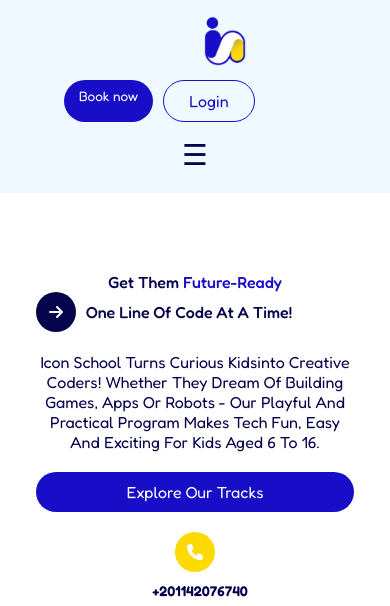
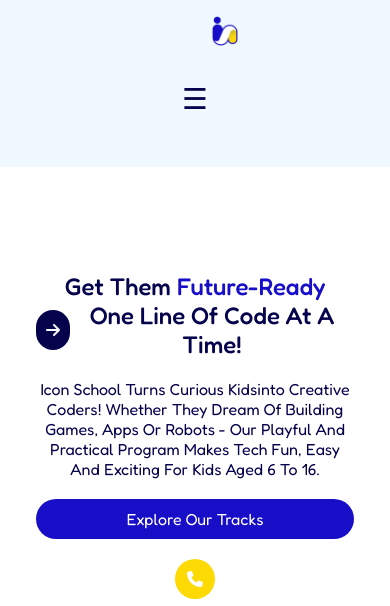
Before and after one commit to Israel-commits/KidsProject, a plain HTML site: page index.html in a window 390 px wide. Shown: the top 606 px of the page. Drawn offline with Linux system fonts and the light colour scheme.

Commit message:
made some changes

```diff
--- a/styles.css
+++ b/styles.css
@@ -1154,35 +1154,32 @@ textarea {
 /* mobile responsiveness code */
 /* header */
 @media (max-width: 992px) {
-  header {
-    flex-wrap: wrap;
-    padding: 10px 20px;
-    position: fixed;
-    z-index: -1;
-  }
-
   .logo img {
+    height: 50px;
     padding-right: 20px;
-    height: 50px;
-  }
-
-  nav ul {
-    gap: 0.8rem;
-    padding-right: 20px;
-  }
-
-  .log, .book {
-    padding: 8px 20px;
-    font-size: 0.8rem;
-  }
-}
+  }
+}
+
 
 @media (max-width: 768px) {
   header {
     flex-direction: column;
     align-items: flex-start;
-    padding: 15px 20px;
-    position: static;
+    padding: 10px 20px;
+  }
+
+
+  .menu-toggle {
+    display: block;
+    text-align: center;
+    color: #06034D;
+    margin-bottom: 30px;
+  }
+
+
+  nav {
+    display: none;
+    width: 100%;
   }
 
   nav ul {
@@ -1190,67 +1187,22 @@ textarea {
     align-items: flex-start;
     gap: 15px;
     padding: 10px 0;
+    width: 100%;
+  }
+
+.logo img {
+  height: 30px;
+  display: flex;
+  justify-content: center;
+  margin-bottom: 30px;
+}
+
+  nav.active {
+    display: flex;
   }
 
   .right-box {
-    width: 100%;
-    justify-content: flex-start;
-    padding: 10px 0;
-    flex-wrap: wrap;
-    gap: 10px;
-  }
-
-  .log, .book {
-    width: auto;
-    padding: 8px 15px;
-    font-size: 0.85rem;
-  }
-}
-
-
-@media (max-width: 992px) {
-  .logo img {
-    height: 50px;
-    padding-right: 20px;
-  }
-}
-
-
-@media (max-width: 768px) {
-  header {
-    flex-direction: column;
-    align-items: flex-start;
-    padding: 10px 20px;
-  }
-
-
-  .menu-toggle {
-    display: block;
-  }
-
-
-  nav {
-    display: none;
-    width: 100%;
-  }
-
-  nav ul {
-    flex-direction: column;
-    align-items: flex-end;
-    gap: 15px;
-    padding: 10px 0;
-    width: 100%;
-  }
-
-
-  nav.active {
-    display: flex;
-  }
-
-  .right-box {
-    flex-wrap: wrap;
-    gap: 10px;
-    padding: 10px 0;
+   display: none;
   }
 }
 
@@ -1271,7 +1223,7 @@ textarea {
   }
 
   .bannerContent h1 {
-    font-size: 1rem;
+    font-size: 1.5rem;
   }
 
   .imgTwo {
```
